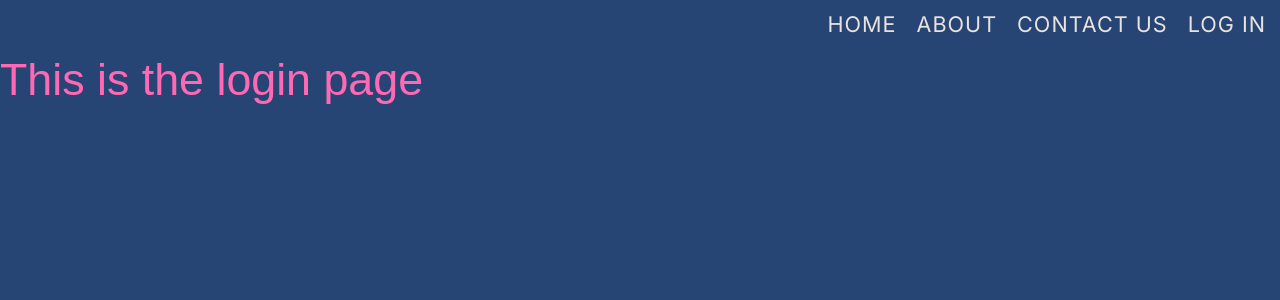
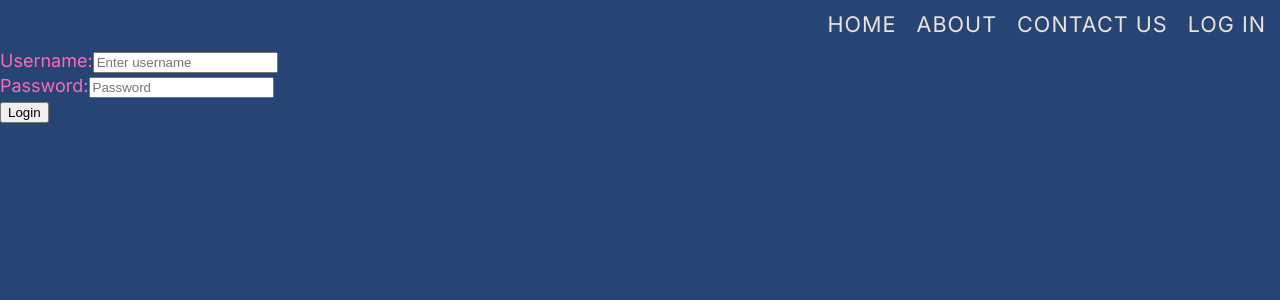
Before and after one commit to Lyndallh/crowdfunding-frontend, a React (Vite) app: page /login in a window 1280 px wide. Shown: the top 300 px of the page. Built offline with nearby package versions, Linux system fonts and the light colour scheme; a web font is replaced by a local one.

Commit message:
login form

```diff
--- /dev/null
+++ b/src/components/LoginForm.jsx
@@ -0,0 +1,16 @@
+function LoginForm() {
+    return (
+    <form>
+        <div>
+            <label htmlFor="username">Username:</label>
+            <input type="text" id="username" placeholder="Enter username" />
+        </div>
+        <div>
+            <label htmlFor="password">Password:</label>
+            <input type="password" id="password" placeholder="Password" />
+        </div>
+        <button type="submit">Login</button>
+    </form>
+    );
+}
+export default LoginForm;
--- a/src/pages/LoginPage.jsx
+++ b/src/pages/LoginPage.jsx
@@ -1,4 +1,6 @@
+import LoginForm from "../components/LoginForm";
+
 function LoginPage(){
-    return <h1>This is the login page</h1>;
+    return <LoginForm />;
 }
 export default LoginPage;
```
